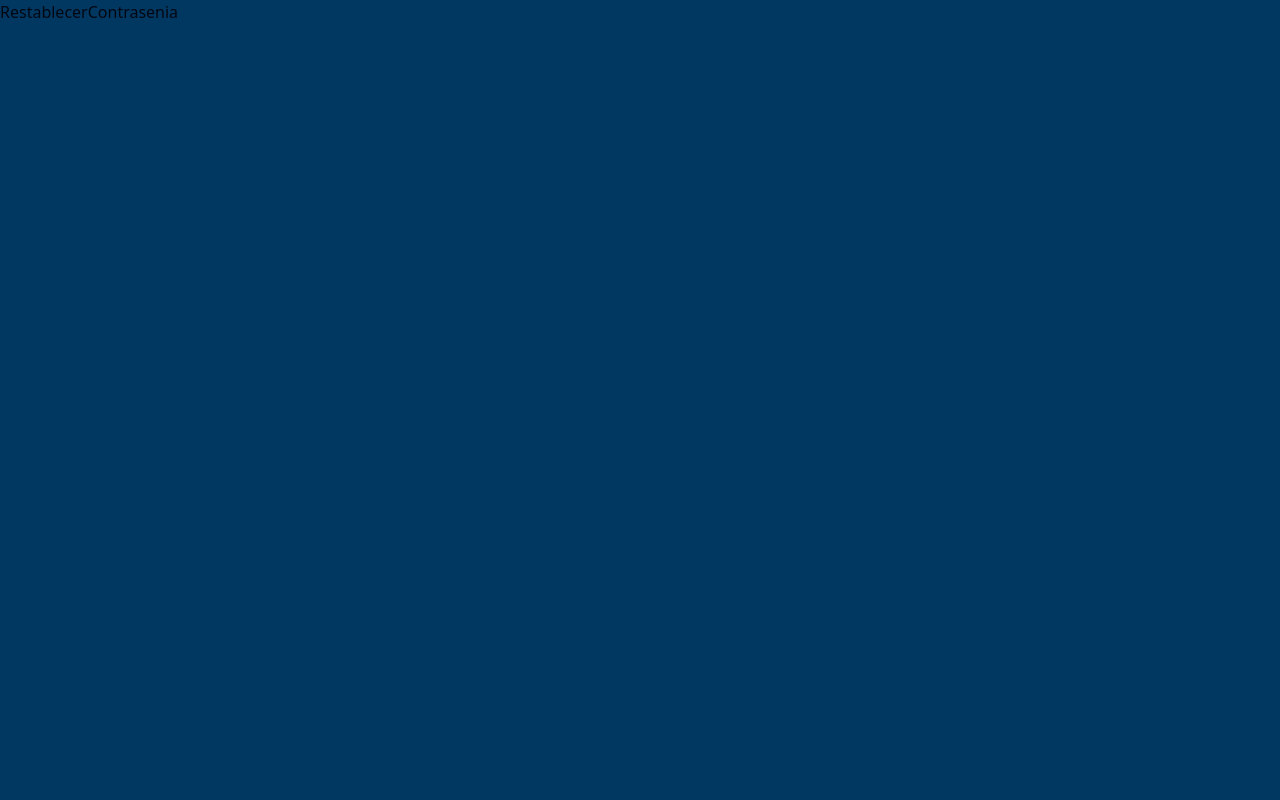
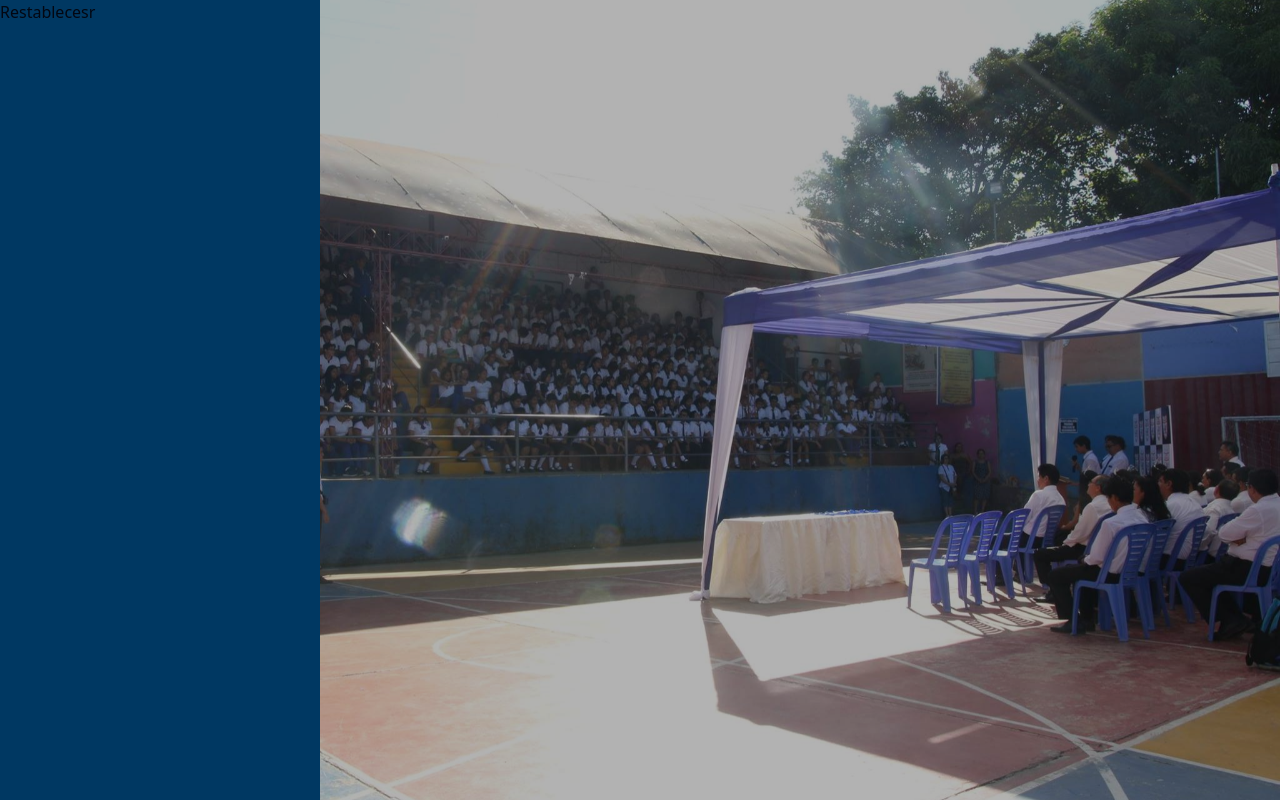
Before and after one commit to MaricieloCastro/gestion-pagos-educativo, a React (Vite) app: page /login/restore in a window 1280 px wide. Built offline with nearby package versions, Linux system fonts and the light colour scheme.

Commit message:
cambios para merge

```diff
--- a/src/modules/Seguridad/pages/RestablecerContrasenia/RestablecerContrasenia.jsx
+++ b/src/modules/Seguridad/pages/RestablecerContrasenia/RestablecerContrasenia.jsx
@@ -1,9 +1,13 @@
 import React from 'react'
-
 const RestablecerContrasenia = () => {
     return (
-        <div>RestablecerContrasenia</div>
-    )
-}
+      <div className="h-screen grid grid-cols-login-grid">
+        <div className="">
+Restablecesr
+        </div>
+        <div className="login__img" />
+      </div>
+    );
+  };
 
 export default RestablecerContrasenia
```
